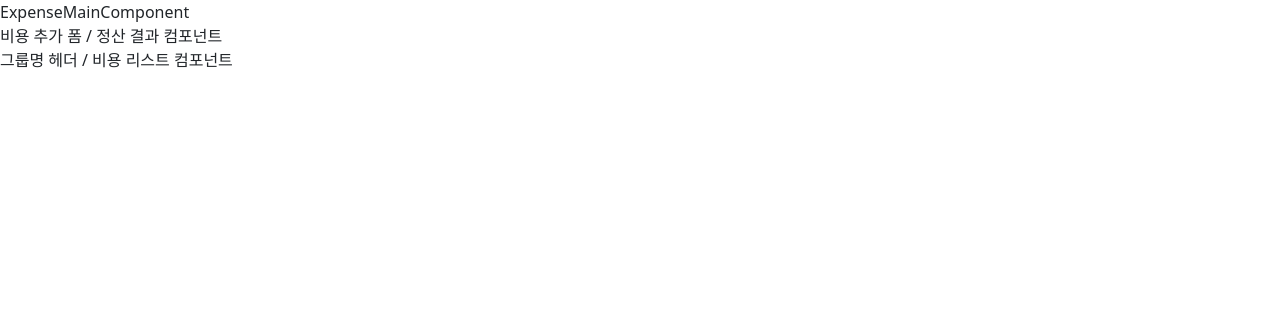
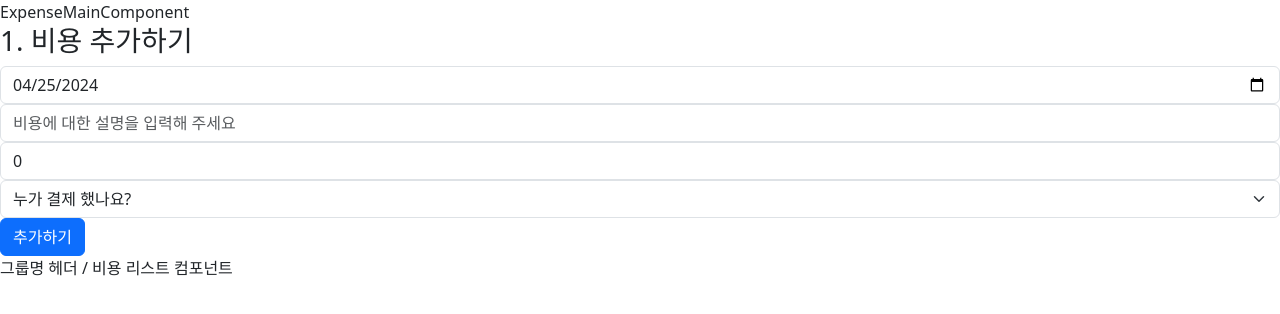
Before and after one commit to SeokhunEom/dutchpay, a React (Vite) app: page /expense in a window 1280 px wide. Shown: the top 314 px of the page. Built offline with nearby package versions, Linux system fonts and the light colour scheme.

Commit message:
FEAT: AddExpenseForm 컴포넌트 구현

```diff
--- /dev/null
+++ b/src/components/AddExpenseForm.tsx
@@ -0,0 +1,89 @@
+import { Button, Form } from 'react-bootstrap';
+import React, { useEffect, useState } from 'react';
+import { useRecoilValue, useSetRecoilState } from 'recoil';
+import groupMembersState from '../state/groupMembers';
+import expensesState from '../state/expenses';
+
+type HandleSubmitType = (event: React.FormEvent<HTMLFormElement>) => void;
+
+function AddExpenseForm() {
+  const members = useRecoilValue(groupMembersState);
+  const setExpense = useSetRecoilState(expensesState);
+
+  const [date, setDate] = useState('');
+  const [desc, setDesc] = useState('');
+  const [amount, setAmount] = useState(0);
+  const [payer, setPayer] = useState('');
+  const [validated, setValidated] = useState(false);
+  const [isDescValid, setIsDescValid] = useState(false);
+  const [isAmountValid, setIsAmountValid] = useState(false);
+  const [isPayerValid, setIsPayerValid] = useState(false);
+
+  useEffect(() => {
+    const today = new Date();
+    const year = today.getFullYear();
+    const month = today.getMonth() + 1;
+    const day = today.getDate();
+    setDate(`${year}-${month.toString().padStart(2, '0')}-${day}`);
+  }, []);
+
+  const checkFormValidity = () => {
+    const descValid = desc.length > 0;
+    const amountValid = amount > 0;
+    const payerValid = payer.length > 0;
+
+    setIsDescValid(descValid);
+    setIsAmountValid(amountValid);
+    setIsPayerValid(payerValid);
+
+    return descValid && amountValid && payerValid;
+  };
+
+  const handleSubmit:HandleSubmitType = (event) => {
+    event.preventDefault();
+    if (checkFormValidity()) {
+      const newExpense = {
+        date,
+        desc,
+        amount,
+        payer,
+      };
+      setExpense((expense) => [...expense, newExpense]);
+    }
+    setValidated(true);
+  };
+
+  return (
+    <Form noValidate onSubmit={handleSubmit}>
+      <h3>1. 비용 추가하기</h3>
+      <Form.Group>
+        <Form.Control
+          type="date"
+          placeholder="결제한 날짜를 선택해 주세요"
+          value={date}
+          onChange={(e) => setDate(e.target.value)}
+        />
+      </Form.Group>
+      <Form.Group>
+        <Form.Control type="text" isValid={isDescValid} isInvalid={!isDescValid && validated} placeholder="비용에 대한 설명을 입력해 주세요" value={desc} onChange={(e) => setDesc(e.target.value)} />
+        <Form.Control.Feedback type="invalid" data-valid={isDescValid}>비용 내용을 입력해 주셔야 합니다.</Form.Control.Feedback>
+      </Form.Group>
+      <Form.Group>
+        <Form.Control type="number" isValid={isAmountValid} isInvalid={!isAmountValid && validated} placeholder="비용은 얼마였나요?" value={amount} onChange={(e) => setAmount(parseInt(e.target.value, 10) || 0)} />
+        <Form.Control.Feedback type="invalid" data-valid={isAmountValid}>1원 이상의 금액을 입력해 주셔야 합니다.</Form.Control.Feedback>
+      </Form.Group>
+      <Form.Group>
+        <Form.Select isValid={isPayerValid} isInvalid={!isPayerValid && validated} value={payer} onChange={(e) => setPayer(e.target.value)}>
+          <option disabled value="">
+            누가 결제 했나요?
+          </option>
+          {members.map((member) => <option key={member} value={member}>{member}</option>)}
+        </Form.Select>
+        <Form.Control.Feedback type="invalid" data-valid={isPayerValid}>결제자를 선택해 주셔야 합니다.</Form.Control.Feedback>
+      </Form.Group>
+      <Button type="submit">추가하기</Button>
+    </Form>
+  );
+}
+
+export default AddExpenseForm;
--- a/src/components/ExpenseMain.tsx
+++ b/src/components/ExpenseMain.tsx
@@ -1,8 +1,12 @@
+import AddExpenseForm from './AddExpenseForm.tsx';
+
 function ExpenseMain() {
   return (
     <div>
       ExpenseMainComponent
-      <div>비용 추가 폼 / 정산 결과 컴포넌트</div>
+      <div>
+        <AddExpenseForm />
+      </div>
       <div>그룹명 헤더 / 비용 리스트 컴포넌트</div>
     </div>
   );
--- /dev/null
+++ b/src/state/expenses.ts
@@ -0,0 +1,15 @@
+import { atom } from 'recoil';
+
+interface IExpense {
+  date: string;
+  desc: string;
+  amount: number;
+  payer: string;
+}
+
+const expensesState = atom<IExpense[]>({
+  key: 'expenses',
+  default: [],
+});
+
+export default expensesState;
```
Also changed, not shown: 2 other files (tests, documents, lock files or other folders).
